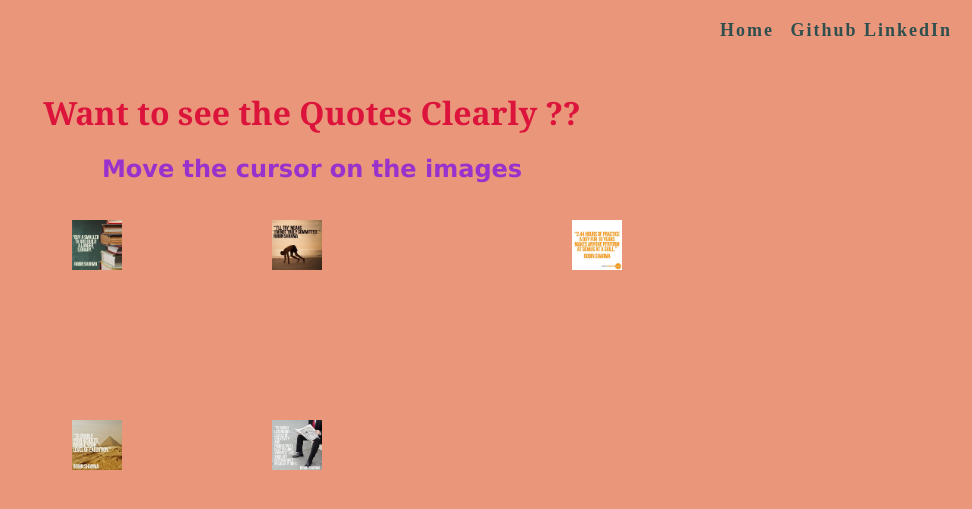
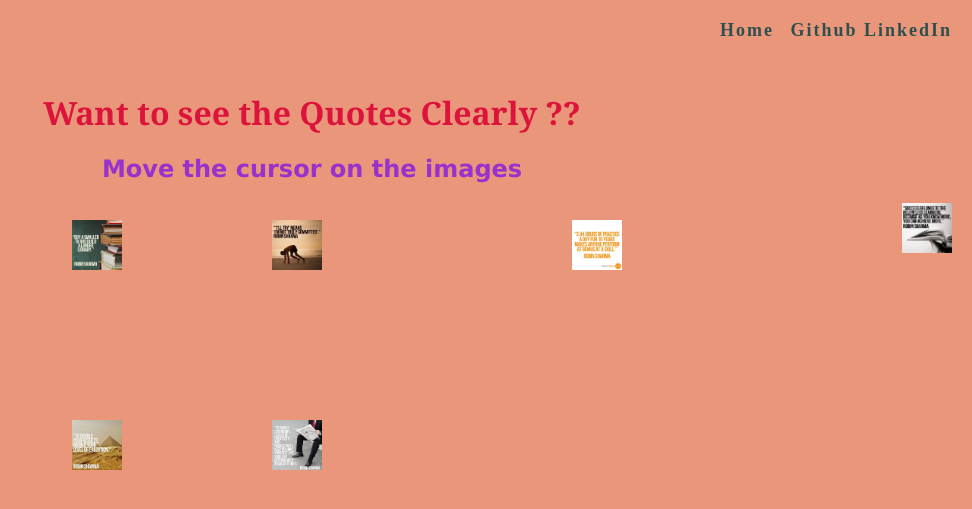
Before and after one commit to christyjax/christyjax.github.io, a Jekyll site: the page Quotes1.html, which Jekyll copies as it is, in a window 1280 px wide. Shown: the top 509 px of the page, without its empty margins (308-1280 px from the left). Built offline with Jekyll 4.4.1, drawn with Linux system fonts in a browser that asks for light colours.

Commit message:
Update Quotes1.html

```diff
--- a/Quotes1.html
+++ b/Quotes1.html
@@ -37,6 +37,10 @@
  <img src="Images\5.jpg" width="50" height="50" id="i15">
   </div>
 
+     <div class="i7">
+ <img src="Images\9.jpg" width="50" height="50" id="i15">
+  </div>
+
 
 </body>
 </html>
```
